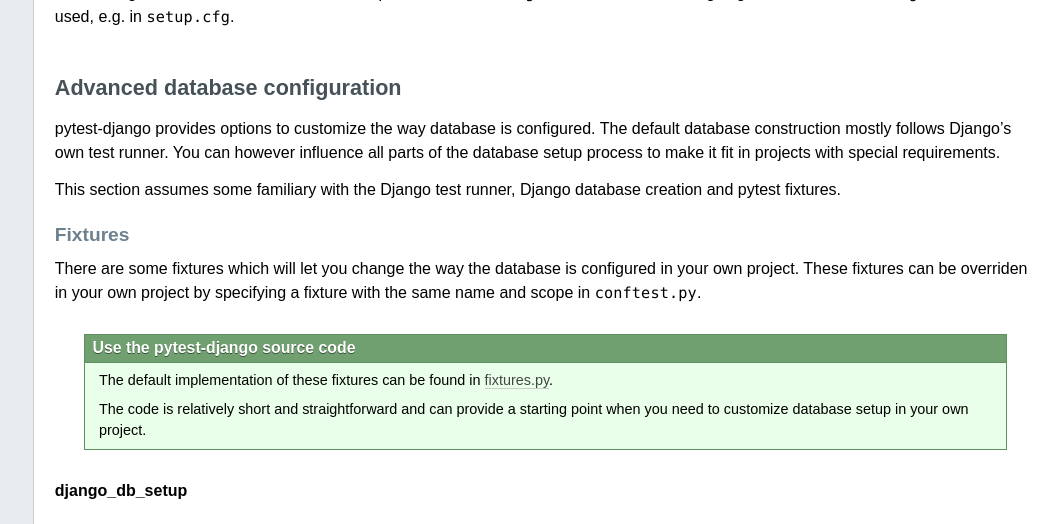
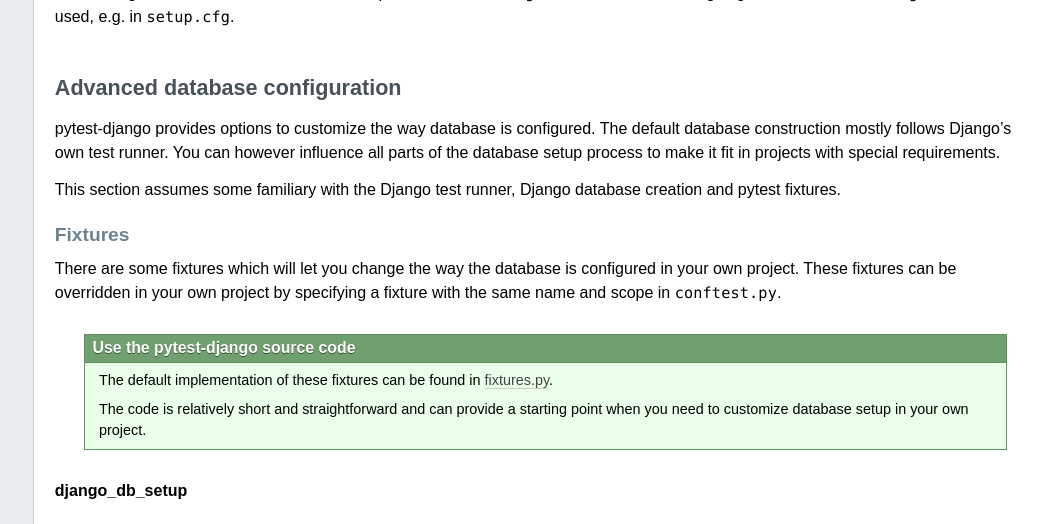
Before and after one commit to pytest-dev/pytest-django, a Sphinx documentation site: the page built from docs/database.rst, in a window 1280 px wide and 1400 px high, scrolled down 2169 px, cut to the strip 0-524 px from the top of the window. Shown: the whole strip, without its empty margins (223-1280 px from the left). Built offline with Sphinx 7.4.7, drawn with Linux system fonts in a browser that asks for light colours; cross-references to code outside the pages are shown as plain code; some of the changed text lies outside the part shown.

Commit message:
Docs fixups from @blueyed.

```diff
--- a/docs/database.rst
+++ b/docs/database.rst
@@ -144,7 +144,7 @@
 ########
 
 There are some fixtures which will let you change the way the database is
-configured in your own project. These fixtures can be overriden in your own
+configured in your own project. These fixtures can be overridden in your own
 project by specifying a fixture with the same name and scope in ``conftest.py``.
 
 .. admonition:: Use the pytest-django source code
```
Also changed, not shown: other parts of docs/database.rst (+4 -4 lines).
